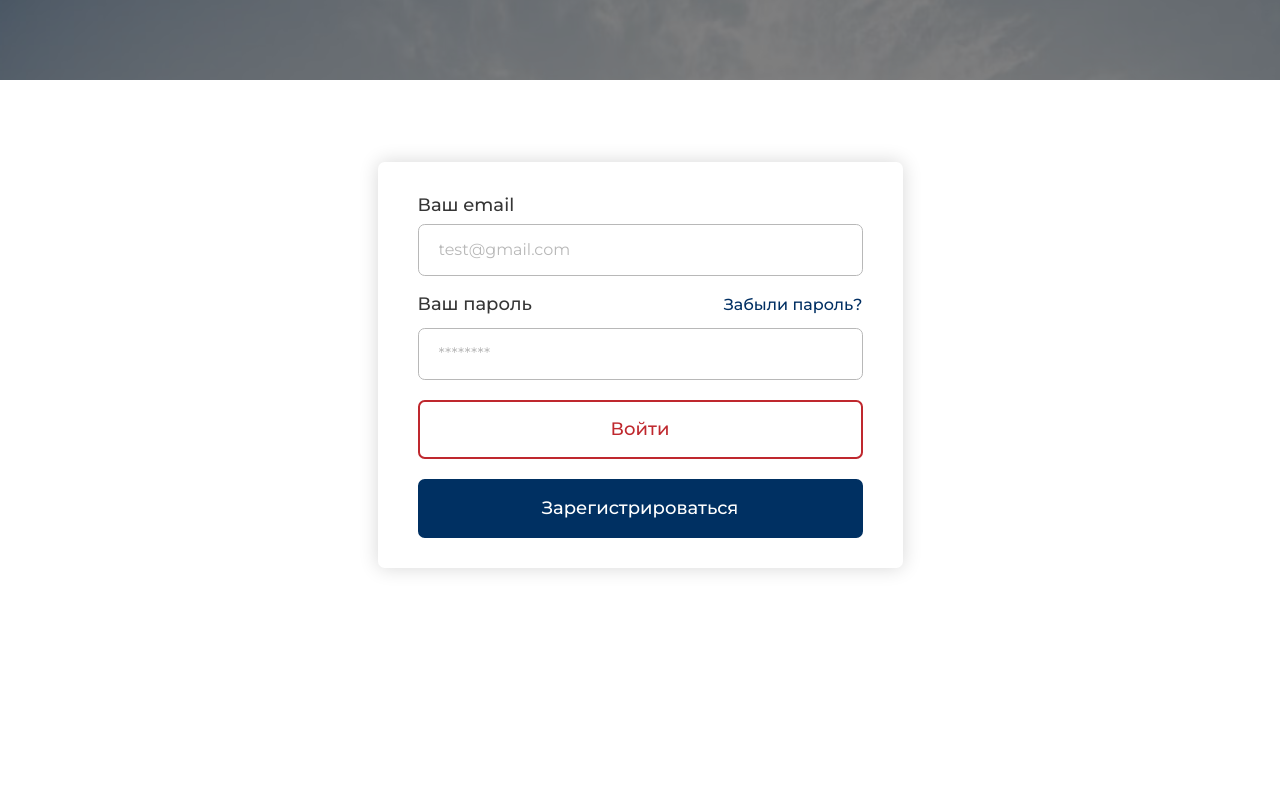
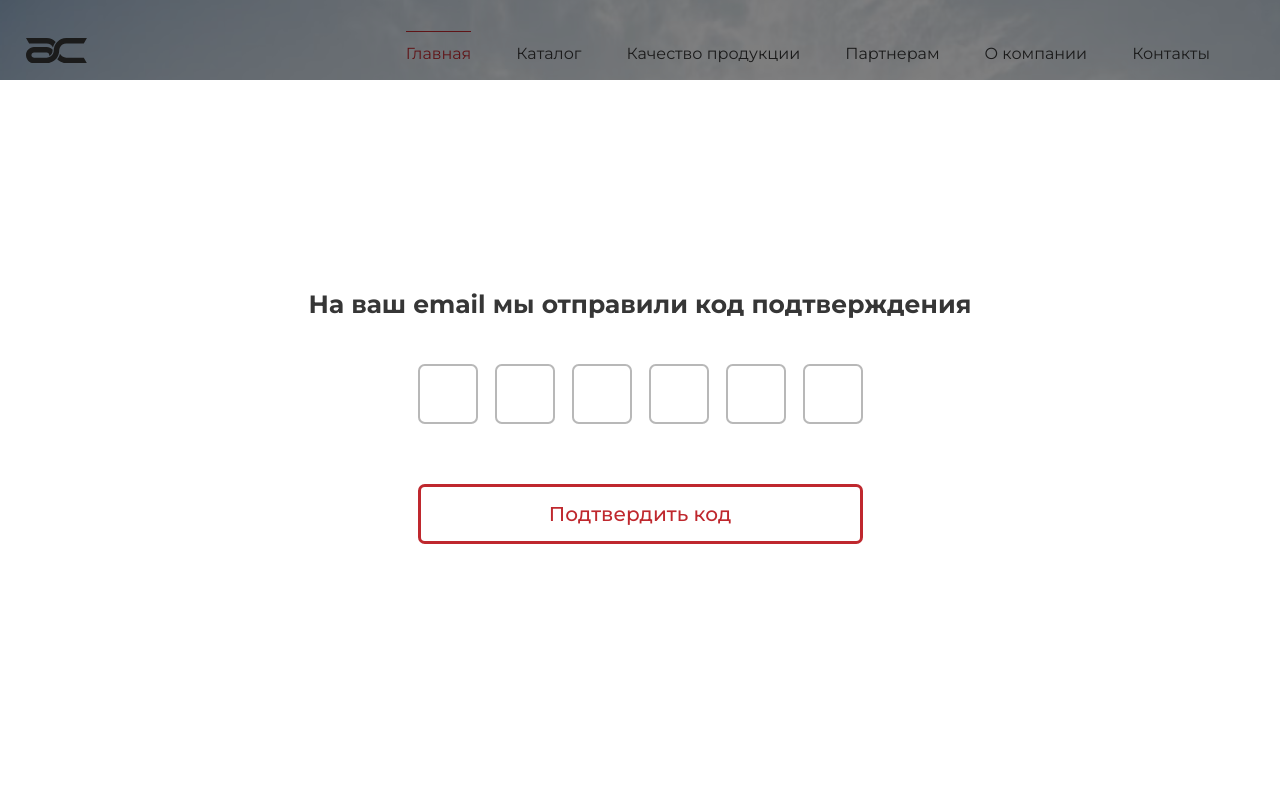
Before and after one commit to Haskiro/anescom, a website: page src/index.html in a window 1280 px wide. Shown: the top 800 px of the page. Drawn offline with Linux system fonts and the light colour scheme.

Commit message:
mail confirmation code page

```diff
--- a/src/index.html
+++ b/src/index.html
@@ -12,7 +12,7 @@
 <body class='main__container'>
 <div class="fixed w-[100vw] h-[100vh] bg-black bg-opacity-50 z-20 left-0 top-0">
     <div class="absolute w-full bg-white min-h-[90%] bottom-0 left-0 overflow-y-auto p-[20px] z-30">
-        <form class="w-[525px] shadow-[0px_0px_19px_0px_rgba(0,0,0,0.16)] rounded-md px-[40px] py-[30px] mx-auto mt-[5%]"
+        <form class="w-[525px] shadow-[0px_0px_19px_0px_rgba(0,0,0,0.16)] rounded-md px-[40px] py-[30px] mx-auto mt-[5%] hidden"
               id="loginForm">
             <label class="text-[18px] mb-[5px] block font-medium" form="email">
                 Ваш email
@@ -89,6 +89,38 @@
                 Войти
             </button>
         </form>
+        <form class="mt-[15%]">
+            <h2 class="text-[25px] text-center font-bold">На ваш email мы отправили код подтверждения</h2>
+            <div class="flex gap-[17px] mb-[60px] mt-[40px] w-[445px] mx-auto">
+                <input type="number"
+                       class="border-2 border-[#B8B8B8] rounded-md w-[60px] h-[60px] text-[25px] text-center emailCodeNumb"
+                       min="0"
+                       max="9">
+                <input type="number"
+                       class="border-2 border-[#B8B8B8] rounded-md w-[60px] h-[60px] text-[25px] text-center emailCodeNumb"
+                       min="0"
+                       max="9">
+                <input type="number"
+                       class="border-2 border-[#B8B8B8] rounded-md w-[60px] h-[60px] text-[25px] text-center emailCodeNumb"
+                       min="0"
+                       max="9">
+                <input type="number"
+                       class="border-2 border-[#B8B8B8] rounded-md w-[60px] h-[60px] text-[25px] text-center emailCodeNumb"
+                       min="0"
+                       max="9">
+                <input type="number"
+                       class="border-2 border-[#B8B8B8] rounded-md w-[60px] h-[60px] text-[25px] text-center emailCodeNumb"
+                       min="0"
+                       max="9">
+                <input type="number"
+                       class="border-2 border-[#B8B8B8] rounded-md w-[60px] h-[60px] text-[25px] text-center emailCodeNumb"
+                       min="0"
+                       max="9">
+            </div>
+            <button class="border-[3px] rounded-md w-[445px] border-[#BF282E] py-[12px] text-[20px] text-[#BF282E] mx-auto block hover:bg-[#BF282E] hover:text-white">
+                Подтвердить код
+            </button>
+        </form>
     </div>
 </div>
 <header class="header flex-center bg-none z-10 relative" id="top">
@@ -135,7 +167,7 @@
     </div>
 </header>
 <main>
-    <section class="main relative z-10 h-[684px]">
+    <section class="main relative z-[1] h-[684px]">
         <img src="assets/images/main/Rectangle 85.png"
              alt="building_photo"
              class='absolute top-[-116px] right-0 w-[1325px] h-[800px] object-cover opacity-30 lg:opacity-100 '/>
--- a/src/scripts/index.js
+++ b/src/scripts/index.js
@@ -2,6 +2,19 @@ const loginForm = document.getElementById("loginForm");
 const regForm = document.getElementById("regForm");
 const switchFormButtonLogin = document.getElementById("switchFormButtonLogin");
 const switchFormButtonReg = document.getElementById("switchFormButtonReg");
+const emailCodeInputList = document.querySelectorAll(".emailCodeNumb");
+
+emailCodeInputList.forEach((input, idx) => {
+    input.addEventListener("input", (e) => {
+        const { target } = e;
+        const { value } = target;
+        const last = value.slice(-1);
+        target.value = last.match(/[0-9]/) ? last : '';
+        if (idx + 1 < emailCodeInputList.length) {
+            emailCodeInputList[idx + 1].focus();
+        }
+    })
+})
 
 switchFormButtonLogin.addEventListener("click", (e) => {
     e.preventDefault();
--- a/src/styles/main.css
+++ b/src/styles/main.css
@@ -9,6 +9,17 @@
 
 *{
   scroll-behavior: smooth !important;
+}
+
+input::-webkit-outer-spin-button,
+input::-webkit-inner-spin-button {
+  /* display: none; <- Crashes Chrome on hover */
+  -webkit-appearance: none;
+  margin: 0; /* <-- Apparently some margin are still there even though it's hidden */
+}
+
+input[type='number'] {
+  -moz-appearance: textfield;
 }
 
 .h1-50{
```
Also changed, not shown: src/styles/index.css.
